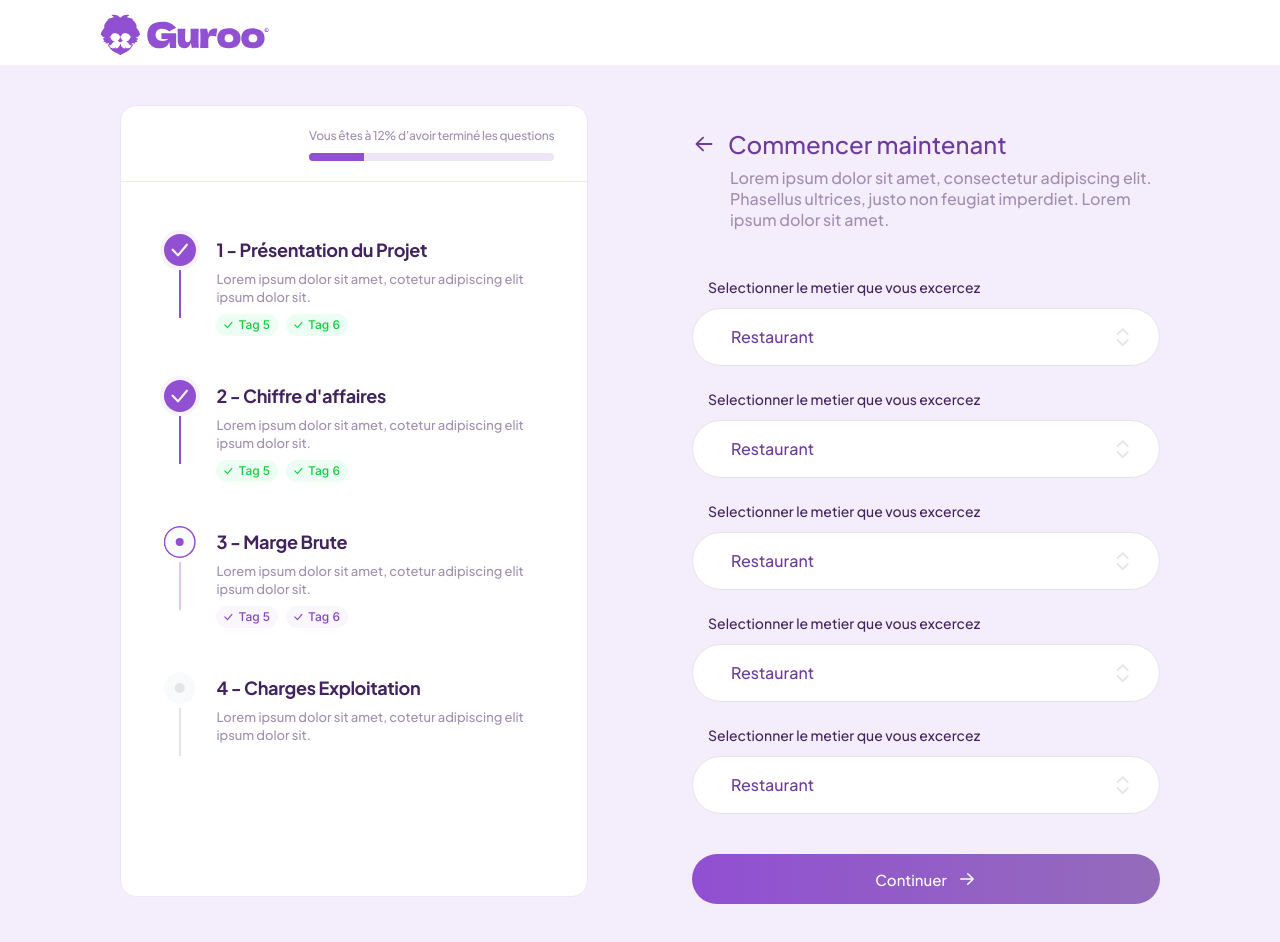
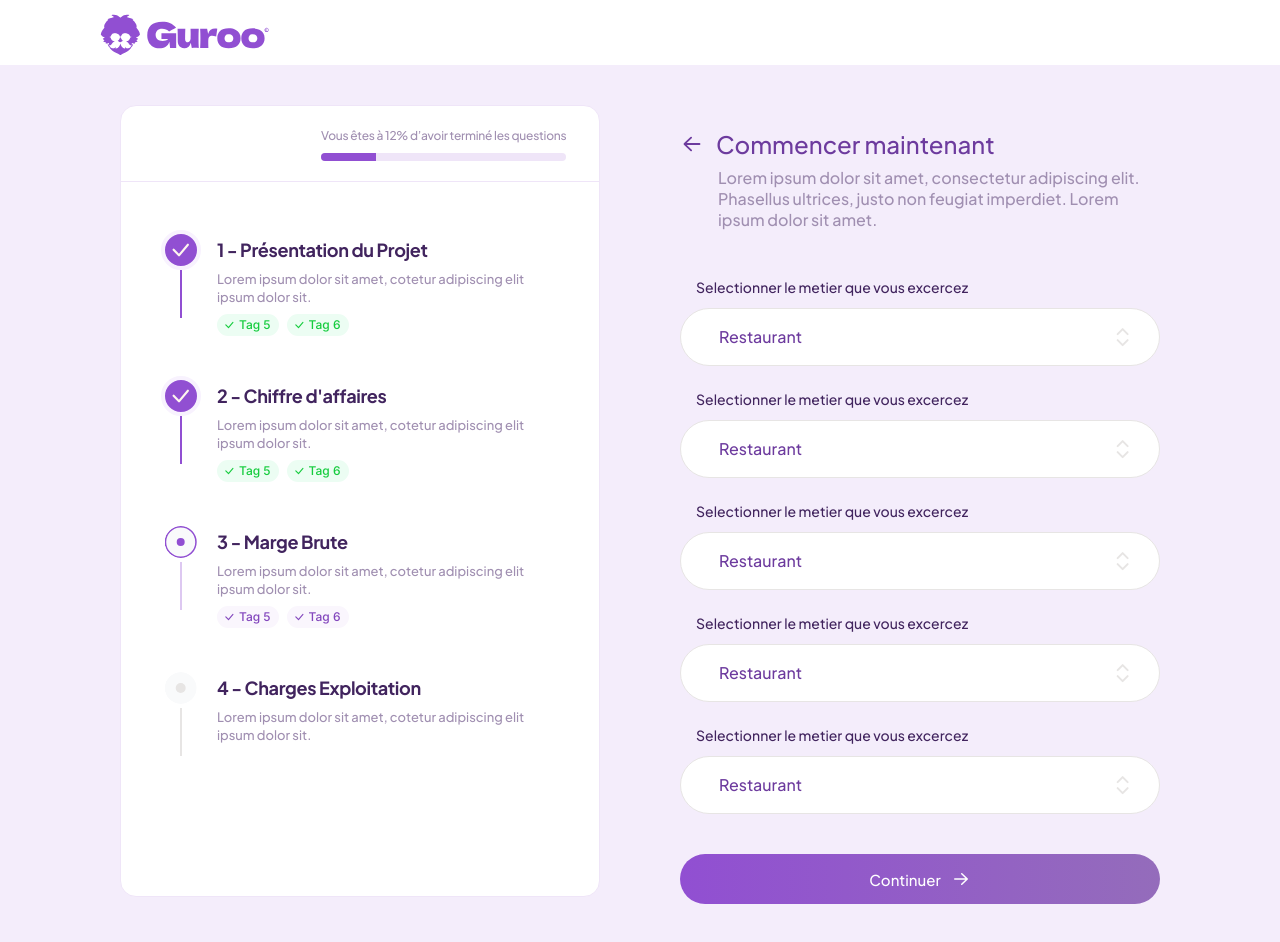
Before and after one commit to Ahmed-Amine-Hlel/Guroo-Frontend, a React (Vite) app: page /new-business-plan in a window 1280 px wide. Shown: the top 942 px of the page. Built offline with nearby package versions, Linux system fonts and the light colour scheme.

Commit message:
Few changes

```diff
--- a/src/locofy/screens/NewBusinessPlan.tsx
+++ b/src/locofy/screens/NewBusinessPlan.tsx
@@ -5,11 +5,11 @@ import Questions from '../../components/Questions'
 const NewBusinessPlan = () => {
     return (
         <div className='flex items-center justify-center bg-purple-light min-h-[calc(100%_-_65px)] px-[20px] py-[40px] font-plus-jakarta-sans'>
-            <div className='px-[10px] xl:px-[100px] grid grid-cols-1 lg:grid-cols-2 gap-[10%]'>
-                <div className=''>
+            <div className='px-[10px] xl:px-[100px] grid grid-cols-1 lg:grid-cols-2 gap-[80px]'>
+                <div className='2xl:px-[10%]'>
                     <Stepper />
                 </div>
-                <div className=''>
+                <div className='2xl:px-[10%]'>
                     <Questions />
                 </div>
             </div>
```
